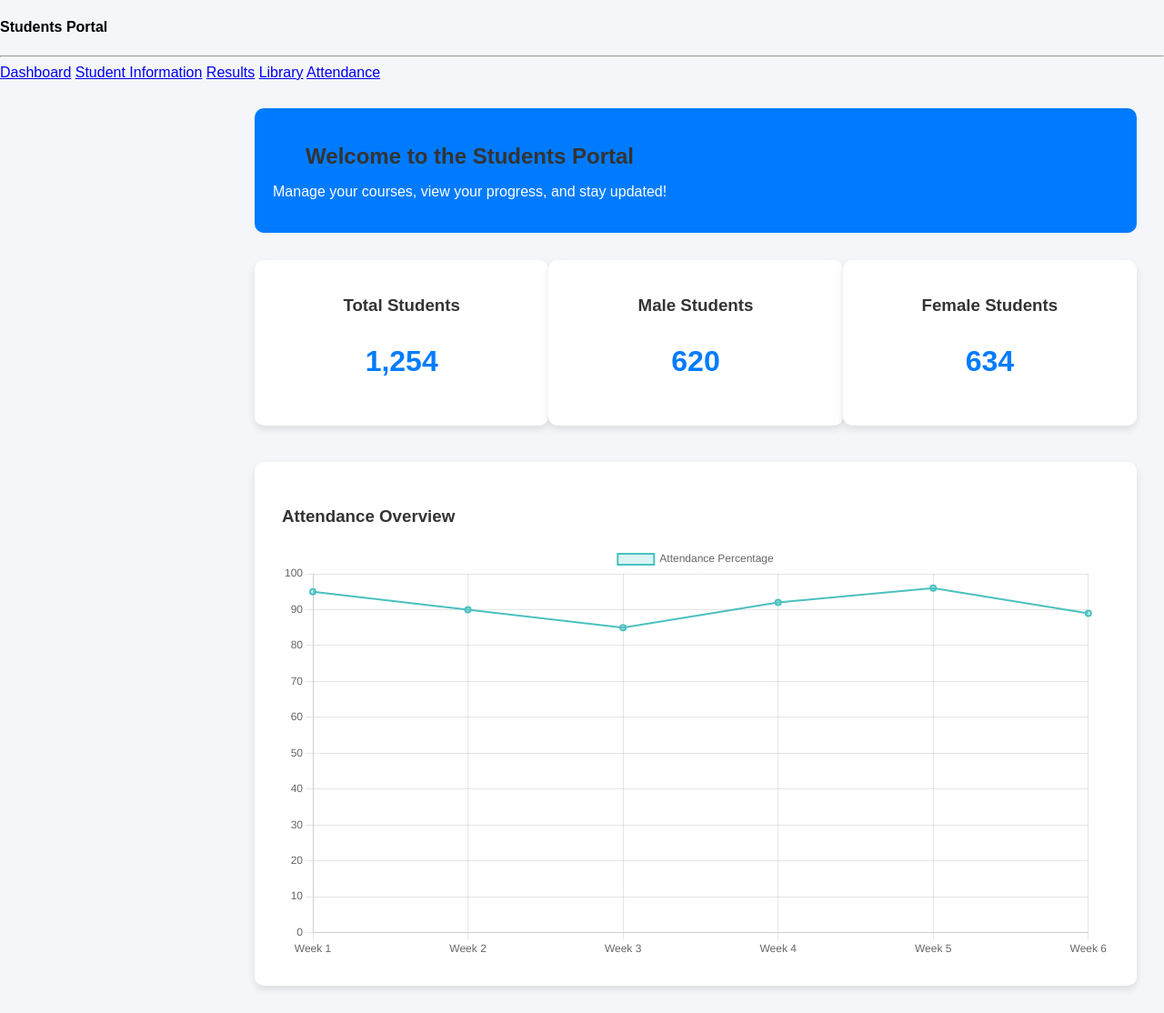
After one commit to bharat-l/student_CI, a CodeIgniter app: the page made by application/views/dashboard_view.php in a window 1280 px wide. The commit adds this page. Shown: the whole page at 91% size. Run offline with CodeIgniter, Linux system fonts and the light colour scheme.

Commit message:
dashboard page added

```diff
--- a/application/controllers/StudentController.php
+++ b/application/controllers/StudentController.php
@@ -7,8 +7,8 @@ class StudentController extends CI_Controller {
         parent::__construct();
         $this->load->model('StudentModel');
         $this->load->library('session');
-        $this->load->helper('form');
-        $this->load->helper('url');
+        $this->load->helper('form', 'url');
+        // $this->load->helper('url');
 
         // Check if user is logged in
         if (!$this->session->userdata('user_id')) {
--- /dev/null
+++ b/application/views/dashboard_view.php
@@ -0,0 +1,83 @@
+<!DOCTYPE html>
+<html lang="en">
+<head>
+    <meta charset="UTF-8">
+    <meta name="viewport" content="width=device-width, initial-scale=1.0">
+    <title>Student Dashboard</title>
+    <link rel="stylesheet" href="<?php echo base_url('assets/css/dashboard_view.css'); ?>">
+    <script src="https://cdn.jsdelivr.net/npm/chart.js"></script> <!-- For graph -->
+</head>
+<body>
+<div class="sidebar">
+        <h4 class="text-center">Students Portal</h4>
+        <hr style="background-color: #555;">
+        <a href="<?= base_url('DashboardController'); ?>" class="<?= (uri_string() == 'DashboardController') ? 'active' : ''; ?>"><i class="fas fa-tachometer-alt"></i> Dashboard</a>
+        <a href="<?= base_url('StudentController/profiles'); ?>" class="<?= (uri_string() == 'StudentController/profiles') ? 'active' : ''; ?>"><i class="fas fa-user-graduate"></i> Student Information</a>
+        <a href="<?= base_url('StudentController/results'); ?>" class="<?= (uri_string() == 'StudentController/results') ? 'active' : ''; ?>"><i class="fas fa-file-alt"></i> Results</a>
+        <a href="<?= base_url('StudentController/library'); ?>" class="<?= (uri_string() == 'StudentController/library') ? 'active' : ''; ?>"><i class="fas fa-book"></i> Library</a>
+        <a href="<?= base_url('StudentController/attendance'); ?>" class="<?= (uri_string() == 'StudentController/attendance') ? 'active' : ''; ?>"><i class="fas fa-calendar-check"></i> Attendance</a>
+    </div>
+    <div class="dashboard-container">
+        <!-- Banner Section -->
+        <div class="banner">
+            <div class="banner-item">
+                <h2>Welcome to the Students Portal</h2>
+                <p>Manage your courses, view your progress, and stay updated!</p>
+            </div>
+        </div>
+
+        <!-- Student Stats Section -->
+        <div class="student-stats">
+            <div class="stats-item">
+                <h3>Total Students</h3>
+                <p class="stats-number">1,254</p>
+            </div>
+            <div class="stats-item">
+                <h3>Male Students</h3>
+                <p class="stats-number">620</p>
+            </div>
+            <div class="stats-item">
+                <h3>Female Students</h3>
+                <p class="stats-number">634</p>
+            </div>
+        </div>
+
+        <!-- Attendance Graph Section -->
+        <div class="attendance-graph">
+            <h3>Attendance Overview</h3>
+            <canvas id="attendanceChart" width="400" height="200"></canvas>
+        </div>
+
+    </div>
+
+    <script>
+        // Attendance chart data (static sample data)
+        const ctx = document.getElementById('attendanceChart').getContext('2d');
+        const attendanceChart = new Chart(ctx, {
+            type: 'line', // Line chart type
+            data: {
+                labels: ['Week 1', 'Week 2', 'Week 3', 'Week 4', 'Week 5', 'Week 6'], // Time intervals
+                datasets: [{
+                    label: 'Attendance Percentage',
+                    data: [95, 90, 85, 92, 96, 89], // Attendance data (e.g., percentage)
+                    borderColor: 'rgba(75, 192, 192, 1)',
+                    backgroundColor: 'rgba(75, 192, 192, 0.2)',
+                    borderWidth: 2
+                }]
+            },
+            options: {
+                responsive: true,
+                scales: {
+                    y: {
+                        beginAtZero: true,
+                        max: 100,
+                        ticks: {
+                            stepSize: 10
+                        }
+                    }
+                }
+            }
+        });
+    </script>
+</body>
+</html>
--- a/application/views/header_view.php
+++ b/application/views/header_view.php
@@ -15,7 +15,7 @@
 <body>
     <nav class="navbar navbar-expand-lg navbar-dark bg-dark">
         <a class="navbar-brand" href="#">
-            <i class="fas fa-user-graduate"></i> Student Portal
+            <i class="fas fa-user-graduate"></i> Students Portal
         </a>
         <ul class="navbar-nav ms-auto">
             <li class="nav-item"><a class="nav-link" href="<?= base_url('studentController'); ?>">Home</a></li>
--- a/application/views/students_view.php
+++ b/application/views/students_view.php
@@ -24,7 +24,7 @@
     <div class="sidebar">
         <h4 class="text-center">Students Portal</h4>
         <hr style="background-color: #555;">
-        <a href="<?= base_url('StudentController/dashboard'); ?>"><i class="fas fa-tachometer-alt"></i> Dashboard</a>
+        <a href="<?= base_url('DashboardController'); ?>"><i class="fas fa-tachometer-alt"></i> Dashboard</a>
         <a href="<?= base_url('StudentController/profiles'); ?>"><i class="fas fa-user-graduate"></i> Student Information</a>
         <a href="<?= base_url('StudentController/results'); ?>"><i class="fas fa-file-alt"></i> Results</a>
         <a href="<?= base_url('StudentController/library'); ?>"><i class="fas fa-book"></i> Library</a>
--- /dev/null
+++ b/assets/css/dashboard_view.css
@@ -0,0 +1,101 @@
+/* General Styles */
+body {
+    font-family: Arial, sans-serif;
+    background-color: #f4f6f9;
+    margin: 0;
+    padding: 0;
+}
+
+.dashboard-container {
+    margin: 0 auto;
+    padding: 30px;
+    margin-left: 250px;
+}
+
+h2, h3 {
+    color: #333;
+}
+
+h1 {
+    font-size: 2rem;
+    margin-bottom: 20px;
+}
+
+/* Banner Section */
+.banner {
+    display: flex;
+    justify-content: space-between;
+    align-items: center;
+    background-color: #007BFF;
+    color: white;
+    padding: 20px;
+    border-radius: 10px;
+    margin-bottom: 30px;
+}
+
+.banner-item {
+    text-align: center;
+}
+
+.banner-item h2 {
+    font-size: 1.5rem;
+    margin-bottom: 10px;
+}
+
+/* Student Stats Section */
+.student-stats {
+    display: flex;
+    justify-content: space-between;
+    margin-bottom: 40px;
+}
+
+.stats-item {
+    background-color: white;
+    padding: 20px;
+    width: 30%;
+    text-align: center;
+    border-radius: 10px;
+    box-shadow: 0 4px 8px rgba(0, 0, 0, 0.1);
+}
+
+.stats-item h3 {
+    color: #333;
+    margin-bottom: 10px;
+}
+
+.stats-number {
+    font-size: 2rem;
+    color: #007BFF;
+    font-weight: bold;
+}
+
+/* Attendance Graph Section */
+.attendance-graph {
+    background-color: white;
+    padding: 30px;
+    border-radius: 10px;
+    box-shadow: 0 4px 8px rgba(0, 0, 0, 0.1);
+}
+
+.attendance-graph h3 {
+    color: #333;
+    margin-bottom: 20px;
+}
+
+/* Responsive Styles */
+@media (max-width: 768px) {
+    .student-stats {
+        flex-direction: column;
+        align-items: center;
+    }
+
+    .stats-item {
+        width: 80%;
+        margin-bottom: 20px;
+    }
+
+    .banner {
+        flex-direction: column;
+        text-align: center;
+    }
+}
```
Also changed, not shown: application/controllers/DashboardController.php (added, +18 -0 lines), application/models/Dashboard_model.php (added, +29 -0 lines).
